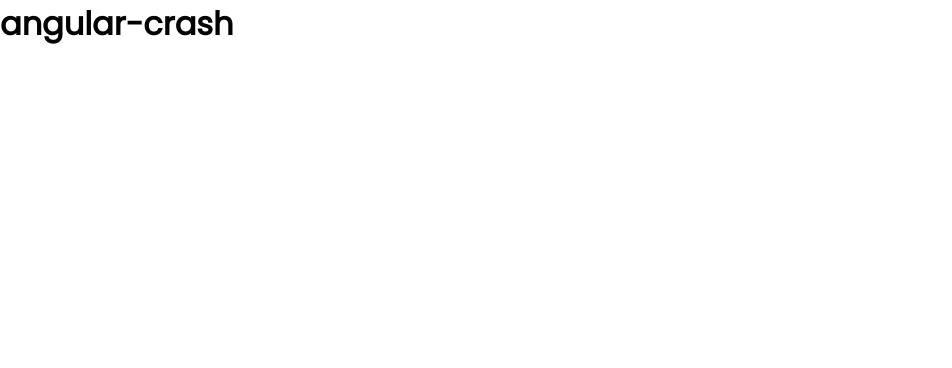
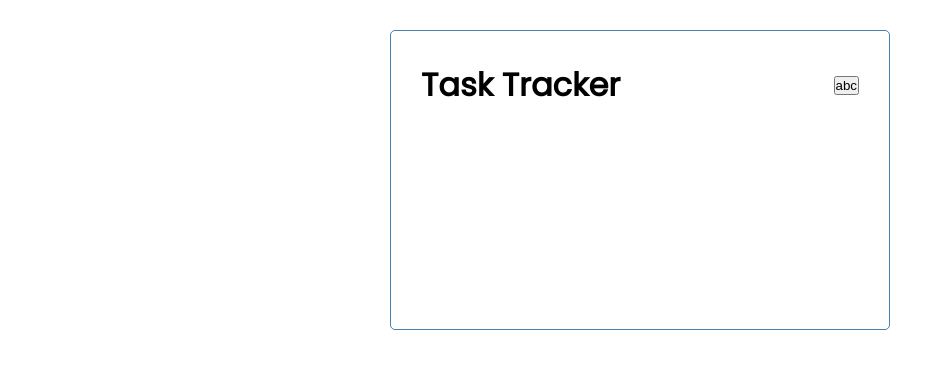
Before and after one commit to 00ZRHun/angular-crash, an Angular app: page / in a window 1280 px wide. Shown: the top 368 px of the page, without its empty margins (0-952 px from the left). Built offline with nearby package versions, Linux system fonts and the light colour scheme.

Commit message:
Header Component

```diff
--- a/src/app/app.component.html
+++ b/src/app/app.component.html
@@ -1 +1,3 @@
-<h1>{{ title }}</h1>
+<div class="container">
+    <app-header></app-header>
+</div>
--- a/src/app/app.component.ts
+++ b/src/app/app.component.ts
@@ -5,6 +5,4 @@
   templateUrl: './app.component.html',
   styleUrls: ['./app.component.css']
 })
-export class AppComponent {
-  title: string = 'angular-crash';
-}
+export class AppComponent { }
--- a/src/app/app.module.ts
+++ b/src/app/app.module.ts
@@ -2,10 +2,12 @@
 import { BrowserModule } from '@angular/platform-browser';
 
 import { AppComponent } from './app.component';
+import { HeaderComponent } from './components/header/header.component';
 
 @NgModule({
   declarations: [
-    AppComponent
+    AppComponent,
+    HeaderComponent
   ],
   imports: [
     BrowserModule
--- /dev/null
+++ b/src/app/components/header/header.component.css
@@ -0,0 +1,6 @@
+header {
+    display: flex;
+    justify-content: space-between;
+    align-items: center;
+    margin-bottom: 20px;
+}
--- /dev/null
+++ b/src/app/components/header/header.component.html
@@ -0,0 +1,5 @@
+<header>
+    <h1>{{ title }}</h1>
+
+    <button>abc</button>
+</header>
--- /dev/null
+++ b/src/app/components/header/header.component.ts
@@ -0,0 +1,16 @@
+import { Component, OnInit } from '@angular/core';
+
+@Component({
+  selector: 'app-header',
+  templateUrl: './header.component.html',
+  styleUrls: ['./header.component.css']
+})
+export class HeaderComponent implements OnInit {
+  title: string = 'Task Tracker';
+
+  constructor() { }
+
+  ngOnInit(): void {
+  }
+
+}
```
Also changed, not shown: 1 other file (tests, documents, lock files or other folders).
